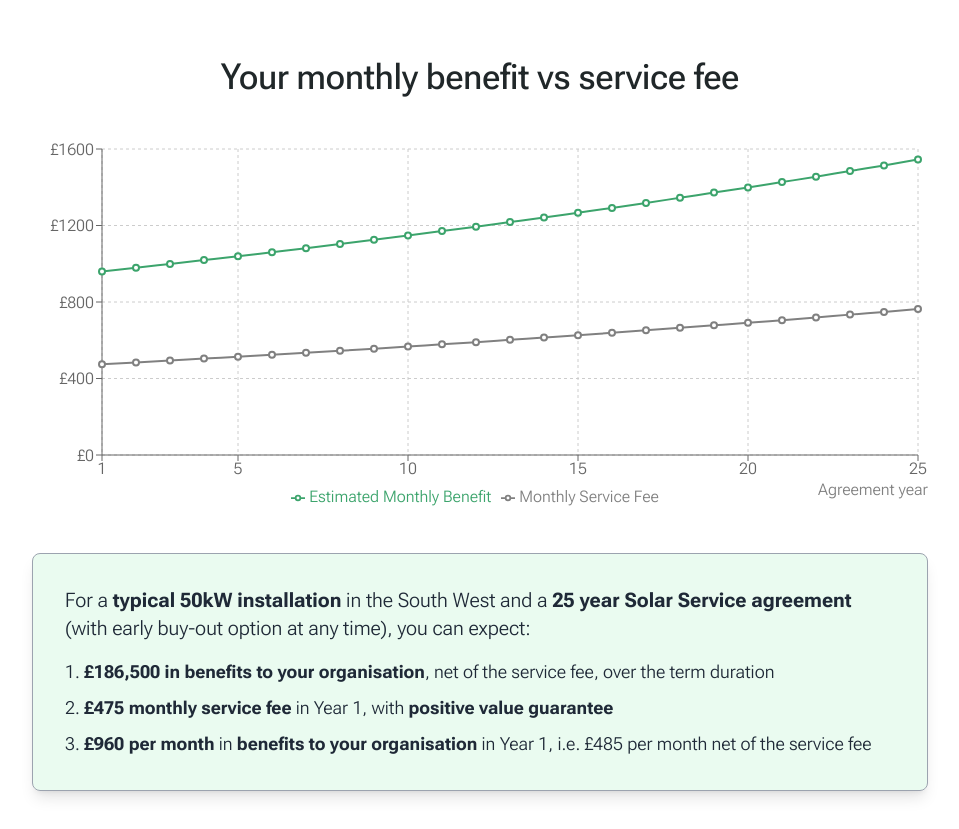
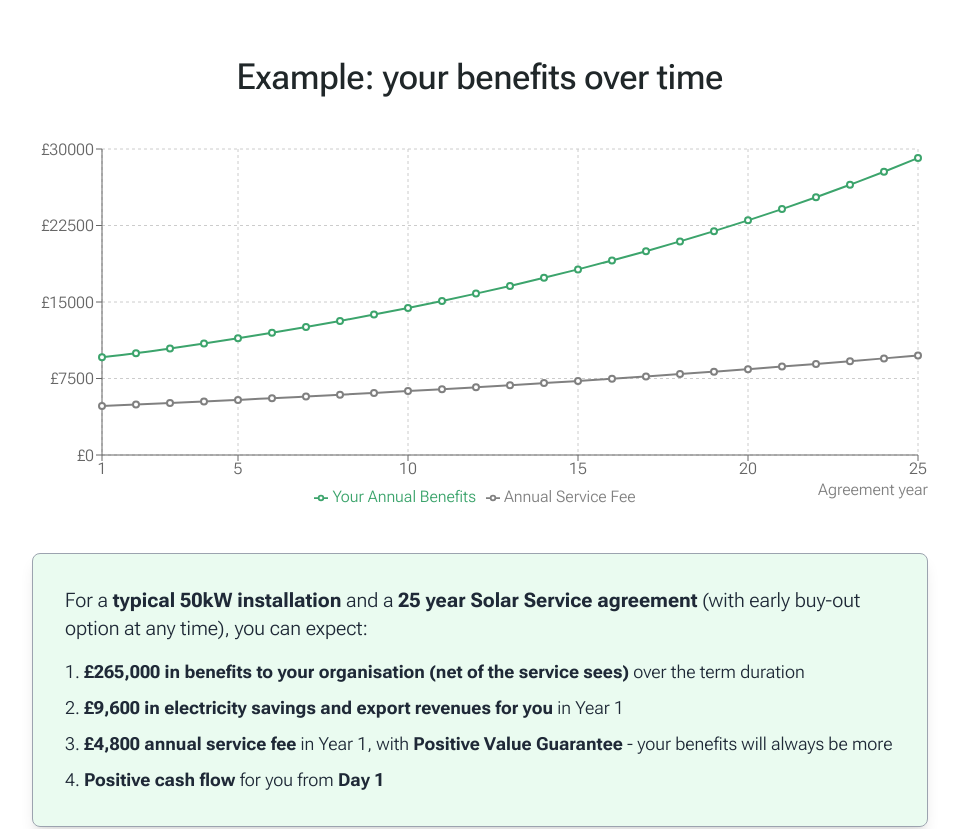
Before and after one commit to marianne-p/ges, a React (Vite) app: page / in a window 1280 px wide. Shown: the part 3320-4149 px from the top of the page, without its empty margins (160-1119 px from the left). Built offline with nearby package versions, Linux system fonts and the light colour scheme.

Commit message:
Update BenefitsChart.jsx
Updated text and chart value

```diff
--- a/src/components/BenefitsChart.jsx
+++ b/src/components/BenefitsChart.jsx
@@ -2,31 +2,31 @@ import { motion } from "framer-motion";
 import { LineChart, Line, XAxis, YAxis, CartesianGrid, Tooltip, Legend, ResponsiveContainer } from 'recharts';
 
 const data = [
-  { year: "1", benefit: 960, fee: 475 },
-  { year: "2", benefit: 979, fee: 484 },
-  { year: "3", benefit: 999, fee: 494 },
-  { year: "4", benefit: 1019, fee: 504 },
-  { year: "5", benefit: 1039, fee: 514 },
-  { year: "6", benefit: 1060, fee: 524 },
-  { year: "7", benefit: 1081, fee: 535 },
-  { year: "8", benefit: 1103, fee: 545 },
-  { year: "9", benefit: 1125, fee: 556 },
-  { year: "10", benefit: 1148, fee: 567 },
-  { year: "11", benefit: 1171, fee: 579 },
-  { year: "12", benefit: 1194, fee: 590 },
-  { year: "13", benefit: 1218, fee: 602 },
-  { year: "14", benefit: 1242, fee: 614 },
-  { year: "15", benefit: 1267, fee: 626 },
-  { year: "16", benefit: 1292, fee: 639 },
-  { year: "17", benefit: 1318, fee: 652 },
-  { year: "18", benefit: 1345, fee: 665 },
-  { year: "19", benefit: 1372, fee: 678 },
-  { year: "20", benefit: 1399, fee: 691 },
-  { year: "21", benefit: 1427, fee: 705 },
-  { year: "22", benefit: 1455, fee: 719 },
-  { year: "23", benefit: 1485, fee: 734 },
-  { year: "24", benefit: 1514, fee: 748 },
-  { year: "25", benefit: 1545, fee: 763 },
+  { year: "1", benefit: 9575, fee: 4800 },
+  { year: "2", benefit: 9966, fee: 4944 },
+  { year: "3", benefit: 10435, fee: 5092 },
+  { year: "4", benefit: 10926, fee: 5245 },
+  { year: "5", benefit: 11440, fee: 5402 },
+  { year: "6", benefit: 11980, fee: 5565 },
+  { year: "7", benefit: 12547, fee: 5731 },
+  { year: "8", benefit: 13141, fee: 5903 },
+  { year: "9", benefit: 13764, fee: 6080 },
+  { year: "10", benefit: 14417, fee: 6263 },
+  { year: "11", benefit: 15103, fee: 6451 },
+  { year: "12", benefit: 15822, fee: 6644 },
+  { year: "13", benefit: 16576, fee: 6844 },
+  { year: "14", benefit: 17368, fee: 7049 },
+  { year: "15", benefit: 18198, fee: 7260 },
+  { year: "16", benefit: 19069, fee: 7478 },
+  { year: "17", benefit: 19983, fee: 7703 },
+  { year: "18", benefit: 20941, fee: 7934 },
+  { year: "19", benefit: 21947, fee: 8172 },
+  { year: "20", benefit: 23003, fee: 8417 },
+  { year: "21", benefit: 24110, fee: 8669 },
+  { year: "22", benefit: 25272, fee: 8929 },
+  { year: "23", benefit: 26492, fee: 9197 },
+  { year: "24", benefit: 27771, fee: 9473 },
+  { year: "25", benefit: 29114, fee: 9757 },
 ];
 
 const filteredData = data.filter(d => [1, 5, 10, 15, 20, 25].includes(parseInt(d.year)));
@@ -35,7 +35,7 @@ const BenefitsChart = () => {
   return (
     <section className="section-padding">
       <div className="container mx-auto">
-        <h2 className="section-title">Your monthly benefit vs service fee</h2>
+        <h2 className="section-title">Example: your benefits over time</h2>
 
         <div className="max-w-4xl mx-auto w-full">
           <motion.div
@@ -55,7 +55,7 @@ const BenefitsChart = () => {
                 <Line
                   type="monotone"
                   dataKey="benefit"
-                  name="Estimated Monthly Benefit"
+                  name="Your Annual Benefits"
                   stroke="#3ca46c"
                   strokeWidth={2}
                   dot={filteredData.map(d => ({ cx: d.year, cy: d.benefit }))}
@@ -63,7 +63,7 @@ const BenefitsChart = () => {
                 <Line
                   type="monotone"
                   dataKey="fee"
-                  name="Monthly Service Fee"
+                  name="Annual Service Fee"
                   stroke="#808080" // Changed to grey
                   strokeWidth={2}
                   dot={filteredData.map(d => ({ cx: d.year, cy: d.fee }))}
@@ -73,18 +73,22 @@ const BenefitsChart = () => {
           </motion.div>
           <div className="p-8 rounded-lg text-left text-gray-800 mt-6 mb-10 border border-gray-400 bg-primary-light/20 shadow-lg">
             <p className="text-xl mb-4">
-              For a <span className="font-bold">typical 50kW installation</span> in the South West and a <span className="font-bold">25 year Solar Service agreement</span> (with early buy-out option at any time), you can expect:
+              For a <span className="font-bold">typical 50kW installation</span> and a <span className="font-bold">25 year Solar Service agreement</span> (with early buy-out option at any time), you can expect:
             </p>
             <ol className="list-decimal list-inside mt-2 space-y-2 text-lg">
               <li>
-                <span className="font-bold">£186,500 in benefits to your organisation</span>, net of the service fee, over the term duration
+                <span className="font-bold">£265,000 in benefits to your organisation (net of the service sees)</span> over the term duration
               </li>
               <li>
-                <span className="font-bold">£475 monthly service fee</span> in Year 1, with <span className="font-bold">positive value guarantee</span>
+                <span className="font-bold">£9,600 in electricity savings and export revenues for you</span> in Year 1
               </li>
               <li>
-                <span className="font-bold">£960 per month</span> in <span className="font-bold">benefits to your organisation</span> in Year 1, i.e. £485 per month net of the service fee
+                <span className="font-bold">£4,800 annual service fee</span> in Year 1, with <span className="font-bold">Positive Value Guarantee</span> - your benefits will always be more
               </li>
+              <li>
+                <span className="font-bold">Positive cash flow</span> for you from <span className="font-bold">Day 1</span>
+              </li>
+
             </ol>
           </div>
         </div>
```
